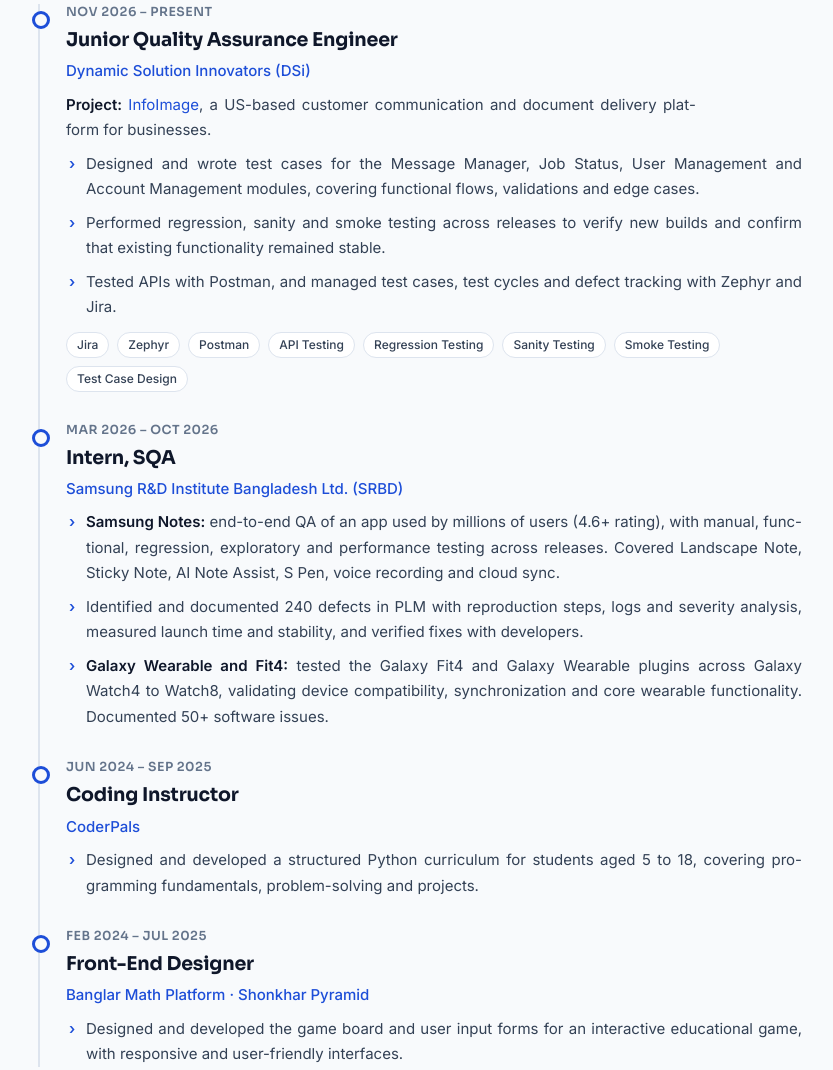
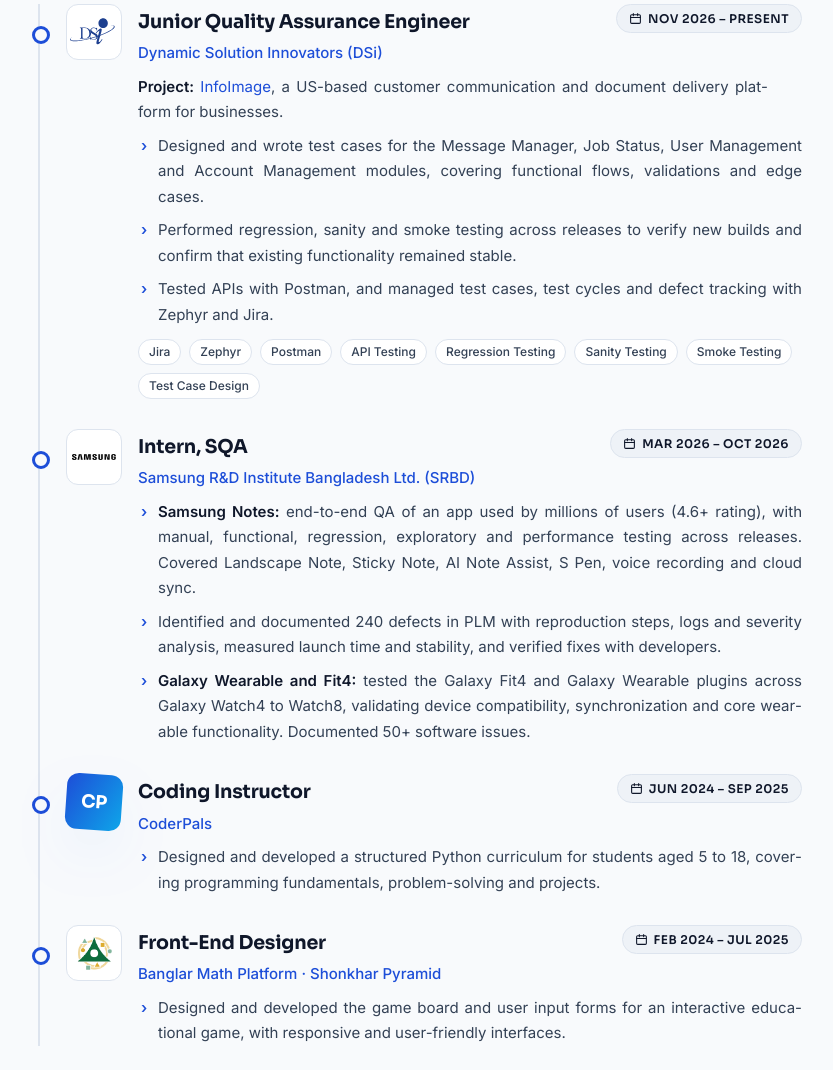
Before and after one commit to shanjida-alam/shanjida-alam-portfolio, a plain HTML site: page index.html in a window 1280 px wide. Shown: the part 1236-2306 px from the top of the page, without its empty margins (66-899 px from the left). Drawn offline with Linux system fonts and the light colour scheme.

Commit message:
add company logos

```diff
--- a/index.html
+++ b/index.html
@@ -189,6 +189,17 @@ body{font-size:0.9688rem}section{padding-top:52px}.hero{padding-top:28px}
 .txt p,.txt .bq,section p,section li{text-align:justify;text-justify:inter-word;hyphens:auto;-webkit-hyphens:auto}
 section .sub,section .ctr,section .ctr2,section .hint,section .stats *,section .rm,section .cn{text-align:inherit;hyphens:manual;-webkit-hyphens:manual}
 section .sub{text-align:center}
+/* experience logos */
+.tl .ih{display:grid;grid-template-columns:56px minmax(0,1fr) auto;gap:4px 16px;align-items:start}
+.tl .ih h3{margin-top:2px}
+.lg{width:56px;height:56px;border-radius:12px;background:#fff;border:1px solid var(--line);display:grid;place-items:center;overflow:hidden;padding:7px}
+.lg img{width:100%;height:100%;object-fit:contain}.lg.wide{padding:5px}.lg.tight{padding:3px}
+.lg.mono{background:var(--grad);border:0}.lg.mono b{font:700 1.125rem/1 Sora;color:#fff;letter-spacing:-.02em}
+.tl .ih .dt{display:inline-flex;align-items:center;gap:6px;white-space:nowrap;background:var(--surf2);border:1px solid var(--line);border-radius:99px;padding:6px 12px;color:var(--fg);font-size:0.75rem}
+.tl .ih .dt svg{width:13px;height:13px;flex:none}
+.tl .it>p,.tl .it>ul{margin-left:72px}.tl .it>.tags{margin-left:72px}
+.tl .it::before{top:22px}
+@media(max-width:700px){.tl .ih{grid-template-columns:48px minmax(0,1fr)}.lg{width:48px;height:48px;padding:6px}.tl .ih .dt{grid-column:1/-1;justify-self:start;margin-top:6px}.tl .it>p,.tl .it>ul,.tl .it>.tags{margin-left:0}}
 </style>
 
 </head>
@@ -216,15 +227,15 @@ section .sub{text-align:center}
 
 <section id="experience"><p class="eb">Experience</p><h2>Work experience</h2>
 <div class="tl">
-<div class="it"><div class="dt">NOV 2026 – PRESENT</div><h3>Junior Quality Assurance Engineer</h3><div class="o"><a href="https://www.dsinnovators.com/">Dynamic Solution Innovators (DSi)</a></div>
+<div class="it"><div class="ih"><span class="lg tight"><img src="images/logos/dsi.svg" alt="DSi logo" width="80" height="48" loading="lazy"></span><div class="hm"><h3>Junior Quality Assurance Engineer</h3><div class="o"><a href="https://www.dsinnovators.com/">Dynamic Solution Innovators (DSi)</a></div></div><div class="dt"><svg viewBox="0 0 24 24" fill="none" stroke="currentColor" stroke-width="2" stroke-linecap="round" aria-hidden="true"><rect x="3" y="5" width="18" height="16" rx="2"/><path d="M3 10h18M8 3v4M16 3v4"/></svg>NOV 2026 – PRESENT</div></div>
 <p><b class="lb">Project:</b> <a class="dl" href="https://www.infoimageinc.com/">InfoImage</a>, a US-based customer communication and document delivery platform for businesses.</p>
 <ul class="ar"><li>Designed and wrote test cases for the Message Manager, Job Status, User Management and Account Management modules, covering functional flows, validations and edge cases.</li><li>Performed regression, sanity and smoke testing across releases to verify new builds and confirm that existing functionality remained stable.</li><li>Tested APIs with Postman, and managed test cases, test cycles and defect tracking with Zephyr and Jira.</li></ul>
 <div class="tags sm"><span>Jira</span><span>Zephyr</span><span>Postman</span><span>API Testing</span><span>Regression Testing</span><span>Sanity Testing</span><span>Smoke Testing</span><span>Test Case Design</span></div></div>
-<div class="it"><div class="dt">MAR 2026 – OCT 2026</div><h3>Intern, SQA</h3><div class="o"><a href="https://research.samsung.com/srbd">Samsung R&amp;D Institute Bangladesh Ltd. (SRBD)</a></div>
+<div class="it"><div class="ih"><span class="lg wide"><img src="images/logos/samsung.png" alt="Samsung logo" width="132" height="20" loading="lazy"></span><div class="hm"><h3>Intern, SQA</h3><div class="o"><a href="https://research.samsung.com/srbd">Samsung R&amp;D Institute Bangladesh Ltd. (SRBD)</a></div></div><div class="dt"><svg viewBox="0 0 24 24" fill="none" stroke="currentColor" stroke-width="2" stroke-linecap="round" aria-hidden="true"><rect x="3" y="5" width="18" height="16" rx="2"/><path d="M3 10h18M8 3v4M16 3v4"/></svg>MAR 2026 – OCT 2026</div></div>
 <ul class="ar"><li><b class="lb">Samsung Notes:</b> end-to-end QA of an app used by millions of users (4.6+ rating), with manual, functional, regression, exploratory and performance testing across releases. Covered Landscape Note, Sticky Note, AI Note Assist, S Pen, voice recording and cloud sync.</li><li>Identified and documented 240 defects in PLM with reproduction steps, logs and severity analysis, measured launch time and stability, and verified fixes with developers.</li><li><b class="lb">Galaxy Wearable and Fit4:</b> tested the Galaxy Fit4 and Galaxy Wearable plugins across Galaxy Watch4 to Watch8, validating device compatibility, synchronization and core wearable functionality. Documented 50+ software issues.</li></ul></div>
-<div class="it"><div class="dt">JUN 2024 – SEP 2025</div><h3>Coding Instructor</h3><div class="o"><a class="dl" href="https://www.coderpals.com/">CoderPals</a></div>
+<div class="it"><div class="ih"><span class="lg mono"><b>CP</b></span><div class="hm"><h3>Coding Instructor</h3><div class="o"><a class="dl" href="https://www.coderpals.com/">CoderPals</a></div></div><div class="dt"><svg viewBox="0 0 24 24" fill="none" stroke="currentColor" stroke-width="2" stroke-linecap="round" aria-hidden="true"><rect x="3" y="5" width="18" height="16" rx="2"/><path d="M3 10h18M8 3v4M16 3v4"/></svg>JUN 2024 – SEP 2025</div></div>
 <ul class="ar"><li>Designed and developed a structured Python curriculum for students aged 5 to 18, covering programming fundamentals, problem-solving and projects.</li></ul></div>
-<div class="it"><div class="dt">FEB 2024 – JUL 2025</div><h3>Front-End Designer</h3><div class="o"><a class="dl" href="https://course.banglarmath.com/">Banglar Math Platform</a> · Shonkhar Pyramid</div>
+<div class="it"><div class="ih"><span class="lg"><img src="images/logos/banglarmath.png" alt="Banglar Math logo" width="250" height="250" loading="lazy"></span><div class="hm"><h3>Front-End Designer</h3><div class="o"><a class="dl" href="https://course.banglarmath.com/">Banglar Math Platform</a> · Shonkhar Pyramid</div></div><div class="dt"><svg viewBox="0 0 24 24" fill="none" stroke="currentColor" stroke-width="2" stroke-linecap="round" aria-hidden="true"><rect x="3" y="5" width="18" height="16" rx="2"/><path d="M3 10h18M8 3v4M16 3v4"/></svg>FEB 2024 – JUL 2025</div></div>
 <ul class="ar"><li>Designed and developed the game board and user input forms for an interactive educational game, with responsive and user-friendly interfaces.</li></ul></div>
 </div></section>
 
```
Also changed, not shown: images/logos/banglarmath.png (added), images/logos/dsi.svg (added), images/logos/samsung.png (added).
